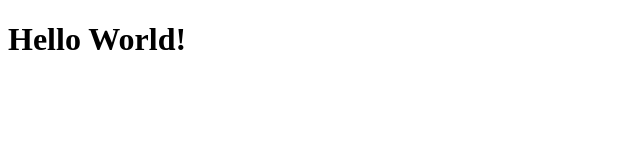
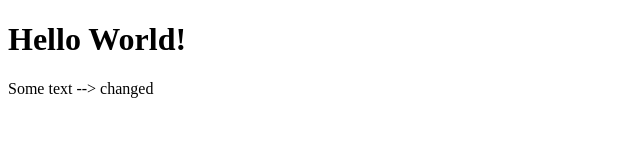
Before and after one commit to Zeizvant/git-day-1-practice, a plain HTML site: page index.html in a window 1280 px wide. Shown: the whole page, without its empty margins (0-640 px from the left). Drawn offline with Linux system fonts and the light colour scheme.

Commit message:
add content to index.html

```diff
--- a/index.html
+++ b/index.html
@@ -6,5 +6,8 @@
 </head>
 <body>
   <h1>Hello World!</h1>
+  <p>
+    Some text --> changed
+  </p>
 </body>
 </html>
```
